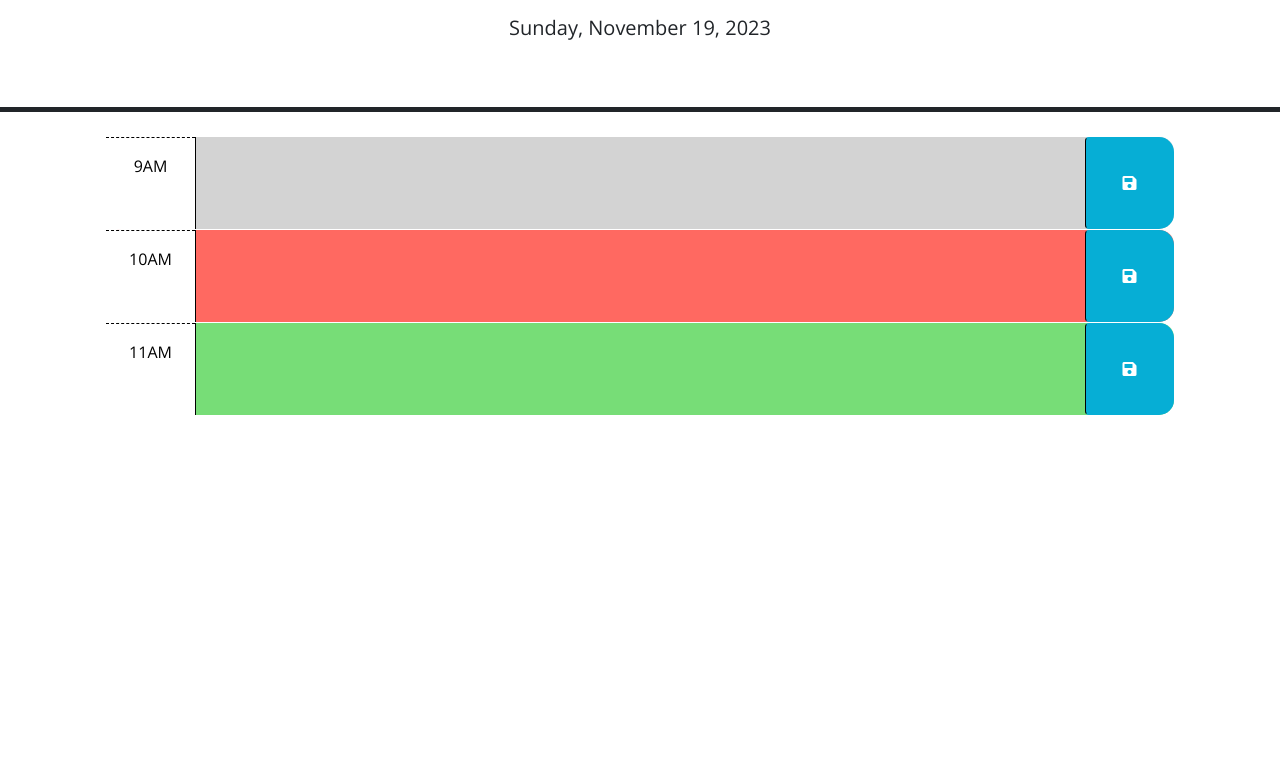
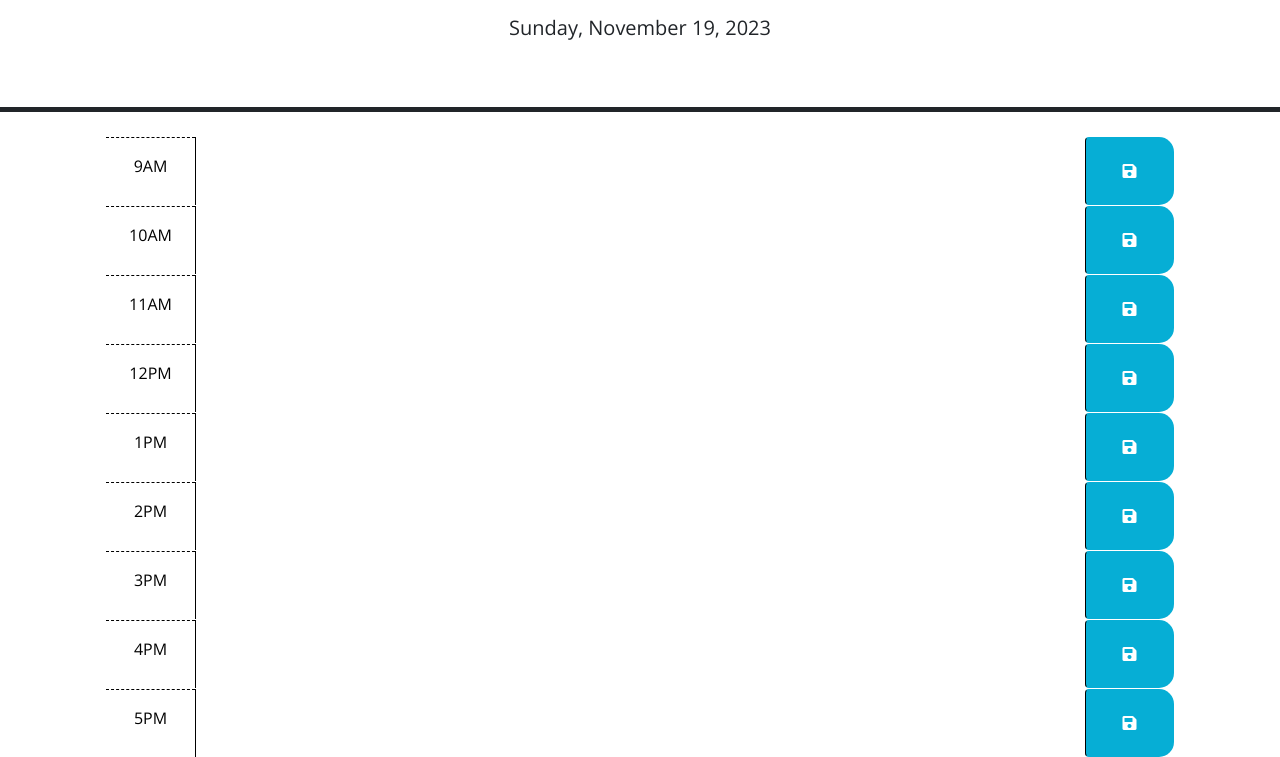
Before and after one commit to huntrreed/Work-Day-Scheduler, a plain HTML site: page index.html in a window 1280 px wide. Shown: the part 166-923 px from the top of the page. Before the commit the page ends 800 px from the top, so only its background shows below. Drawn offline with nearby package versions, Linux system fonts and the light colour scheme.

Commit message:
added more time blocks for the rest of the day, commented out the time blocks in HTML so that those 3 don't show up twice

```diff
--- a/Assets/script.js
+++ b/Assets/script.js
@@ -8,6 +8,7 @@ $(function () {
   // function? How can DOM traversal be used to get the "hour-x" id of the
   // time-block containing the button that was clicked? How might the id be
   // useful when saving the description in local storage?
+
   //
   // TODO: Add code to apply the past, present, or future class to each time
   // block by comparing the id to the current hour. HINTS: How can the id
@@ -18,15 +19,41 @@ $(function () {
   // TODO: Add code to get any user input that was saved in localStorage and set
   // the values of the corresponding textarea elements. HINT: How can the id
   // attribute of each time-block be used to do this?
-  //
-  // Displaying the current date in the header of the page once the page is opened.
+
+
+  // Function to display the current date in the header of the page once the page is opened.
   $(function () {
     function displayCurrentDay() {
       var currentDay = dayjs().format('dddd, MMMM D, YYYY');
-      // Set the text of the element with ID 'currentDay' to this date
       $('#currentDay').text(currentDay);
     }
-    // Call the function to display the current day
+    // Callback for the function to display the current day
     displayCurrentDay();
   });
+
+ // Function to create time blocks
+  $(function () {
+    function createTimeBlocks() {
+      var workHours = ['9AM', '10AM', '11AM', '12PM', '1PM', '2PM', '3PM', '4PM', '5PM'];
+
+      workHours.forEach(function(hour, index) {
+        // Create elements for each part of the time block
+        var timeBlock = $('<div>').addClass('row time-block').attr('id', 'hour-' + (index + 9));
+        var hourCol = $('<div>').addClass('col-2 col-md-1 hour text-center py-3').text(hour);
+        var textArea = $('<textarea>').addClass('col-8 col-md-10 description');
+        var saveBtn = $('<button>').addClass('btn saveBtn col-2 col-md-1').attr('aria-label', 'save');
+        saveBtn.append($('<i>').addClass('fas fa-save'));
+
+        // Append the elements to the time block
+        timeBlock.append(hourCol, textArea, saveBtn);
+
+        // Append the time block to the container
+        $('.container-lg').append(timeBlock);
+      });
+    }
+
+    // Call the function to create time blocks
+    createTimeBlocks();
+  });
+
 });
--- a/index.html
+++ b/index.html
@@ -40,31 +40,31 @@
         -->
 
       <!-- Example of a past time block. The "past" class adds a gray background color. -->
-      <div id="hour-9" class="row time-block past">
+      <!--<div id="hour-9" class="row time-block past">
         <div class="col-2 col-md-1 hour text-center py-3">9AM</div>
         <textarea class="col-8 col-md-10 description" rows="3"> </textarea>
         <button class="btn saveBtn col-2 col-md-1" aria-label="save">
           <i class="fas fa-save" aria-hidden="true"></i>
         </button>
-      </div>
+      </div>-->
 
-      <!-- Example of a a present time block. The "present" class adds a red background color. -->
+      <!--Example of a a present time block. The "present" class adds a red background color.
       <div id="hour-10" class="row time-block present">
         <div class="col-2 col-md-1 hour text-center py-3">10AM</div>
         <textarea class="col-8 col-md-10 description" rows="3"> </textarea>
         <button class="btn saveBtn col-2 col-md-1" aria-label="save">
           <i class="fas fa-save" aria-hidden="true"></i>
         </button>
-      </div>
+      </div>-->
 
-      <!-- Example of a future time block. The "future" class adds a green background color. -->
+      <!-- Example of a future time block. The "future" class adds a green background color.
       <div id="hour-11" class="row time-block future">
         <div class="col-2 col-md-1 hour text-center py-3">11AM</div>
         <textarea class="col-8 col-md-10 description" rows="3"> </textarea>
         <button class="btn saveBtn col-2 col-md-1" aria-label="save">
           <i class="fas fa-save" aria-hidden="true"></i>
         </button>
-      </div>
+      </div>-->
 
     <script src="https://code.jquery.com/jquery-3.4.1.min.js"></script>
     <script
```
